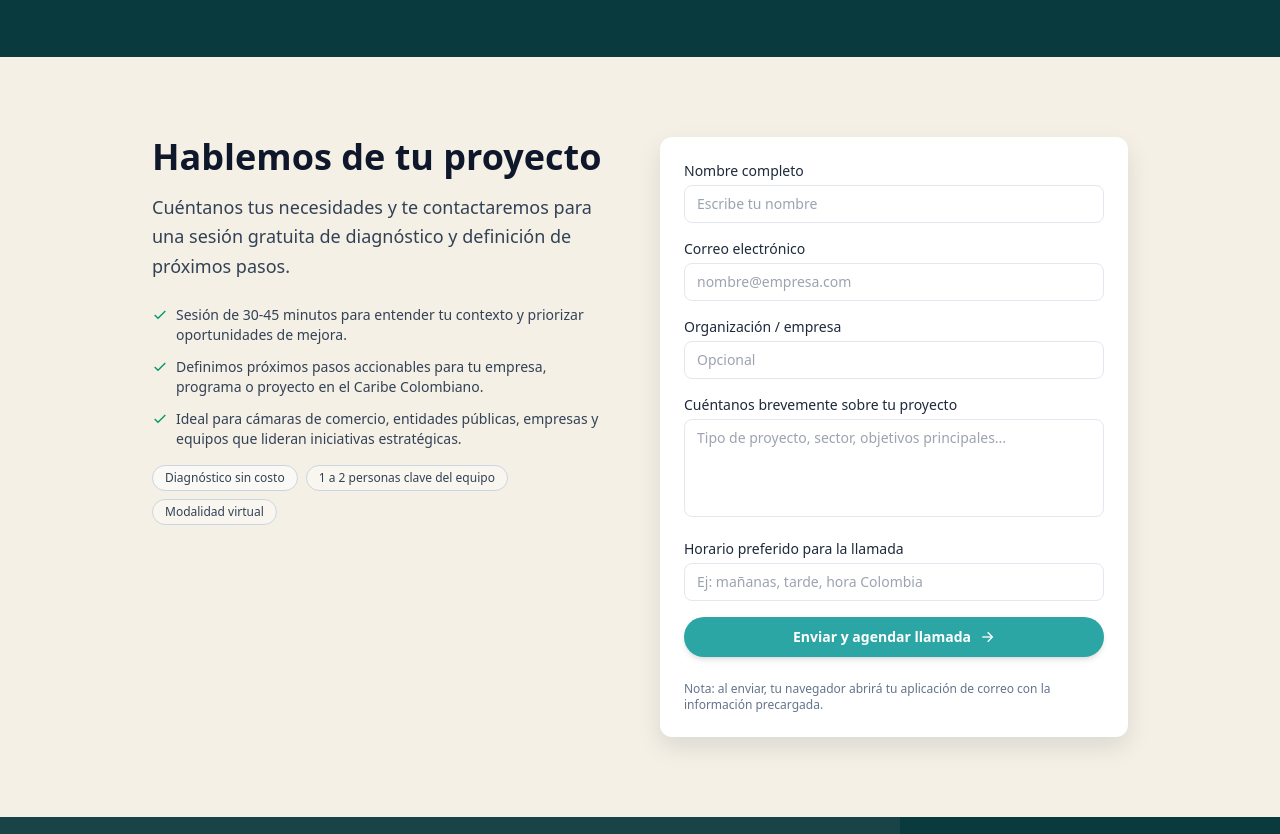
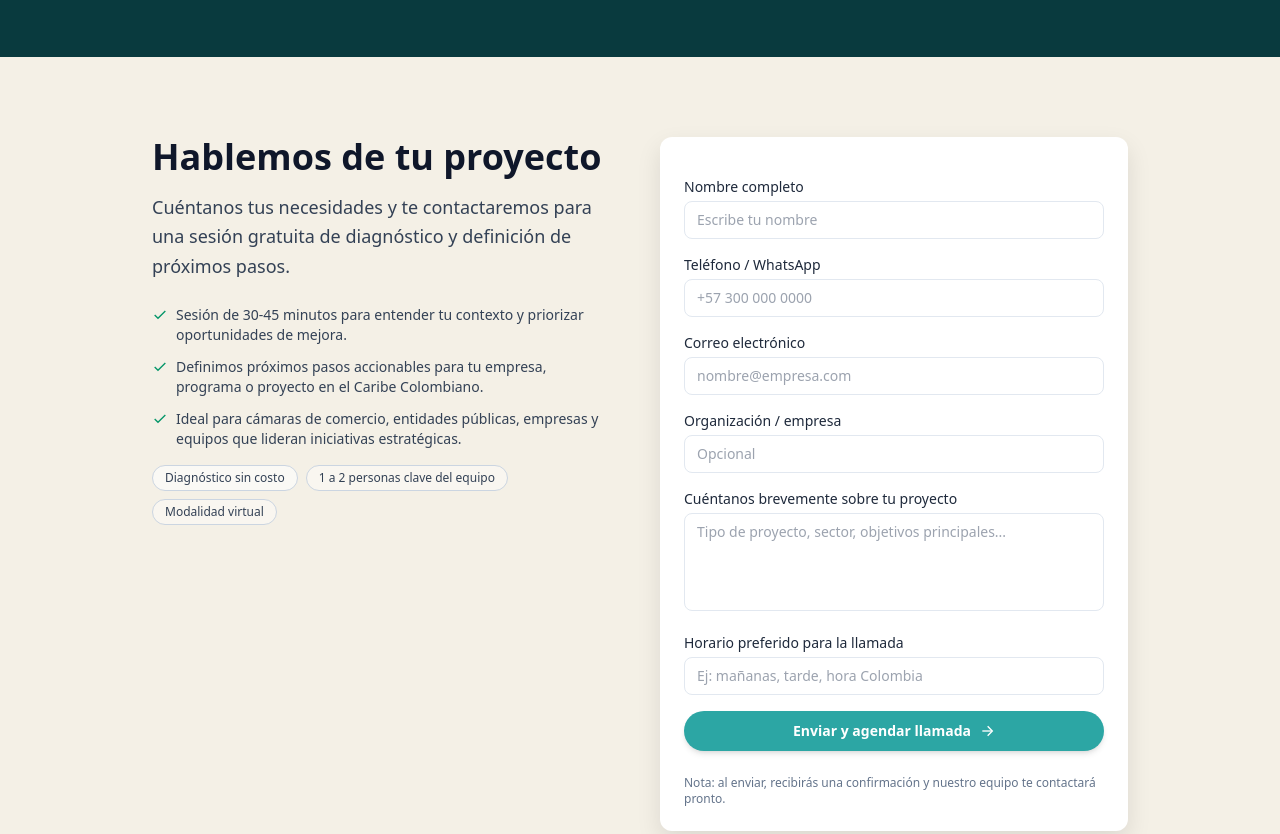
Before and after one commit to Maymendivil/landing-conexiia, a plain HTML site: page index.html in a window 1280 px wide. Shown: the part 1660-2494 px from the top of the page. Drawn offline with nearby package versions, Linux system fonts and the light colour scheme; grey boxes are pictures that could not be loaded.

Commit message:
Update index.html

```diff
--- a/index.html
+++ b/index.html
@@ -335,16 +335,33 @@
         </div>
 
         <div>
-          <div
-            class="bg-white rounded-xl shadow-soft p-6 space-y-4 text-left"
+  <form
+    class="bg-white rounded-xl shadow-soft p-6 space-y-4 text-left"
+    action="https://formsubmit.co/admin@conexiia.com"
+    method="POST"
+  >
+    <input type="hidden" name="_subject" value="Solicitud de llamada Conexiia" />
+    <input type="hidden" name="_captcha" value="false" />
+    <input type="hidden" name="_template" value="table" />
 
-          >
             <div>
               <label class="block text-sm font-medium text-slate-800 mb-1">Nombre completo</label>
               <input type="text" name="nombre" required
                 class="w-full rounded-lg border border-slate-200 px-3 py-2 text-sm focus:outline-none focus:ring-2 focus:ring-brandTurquoise/60 focus:border-brandTurquoise"
                 placeholder="Escribe tu nombre" />
             </div>
+    <div>
+  <label class="block text-sm font-medium text-slate-800 mb-1">
+    Teléfono / WhatsApp
+  </label>
+  <input
+    type="tel"
+    name="telefono"
+    required
+    class="w-full rounded-lg border border-slate-200 px-3 py-2 text-sm focus:outline-none focus:ring-2 focus:ring-brandTurquoise"
+    placeholder="+57 300 000 0000"
+  />
+</div>
 
             <div>
               <label class="block text-sm font-medium text-slate-800 mb-1">Correo electrónico</label>
@@ -388,9 +405,9 @@
             </button>
 
             <p class="text-xs text-slate-500 pt-2">
-              Nota: al enviar, tu navegador abrirá tu aplicación de correo con la información precargada.
+             Nota: al enviar, recibirás una confirmación y nuestro equipo te contactará pronto.
             </p>
-          </div>
+         </form>
         </div>
       </div>
     </section>
```
